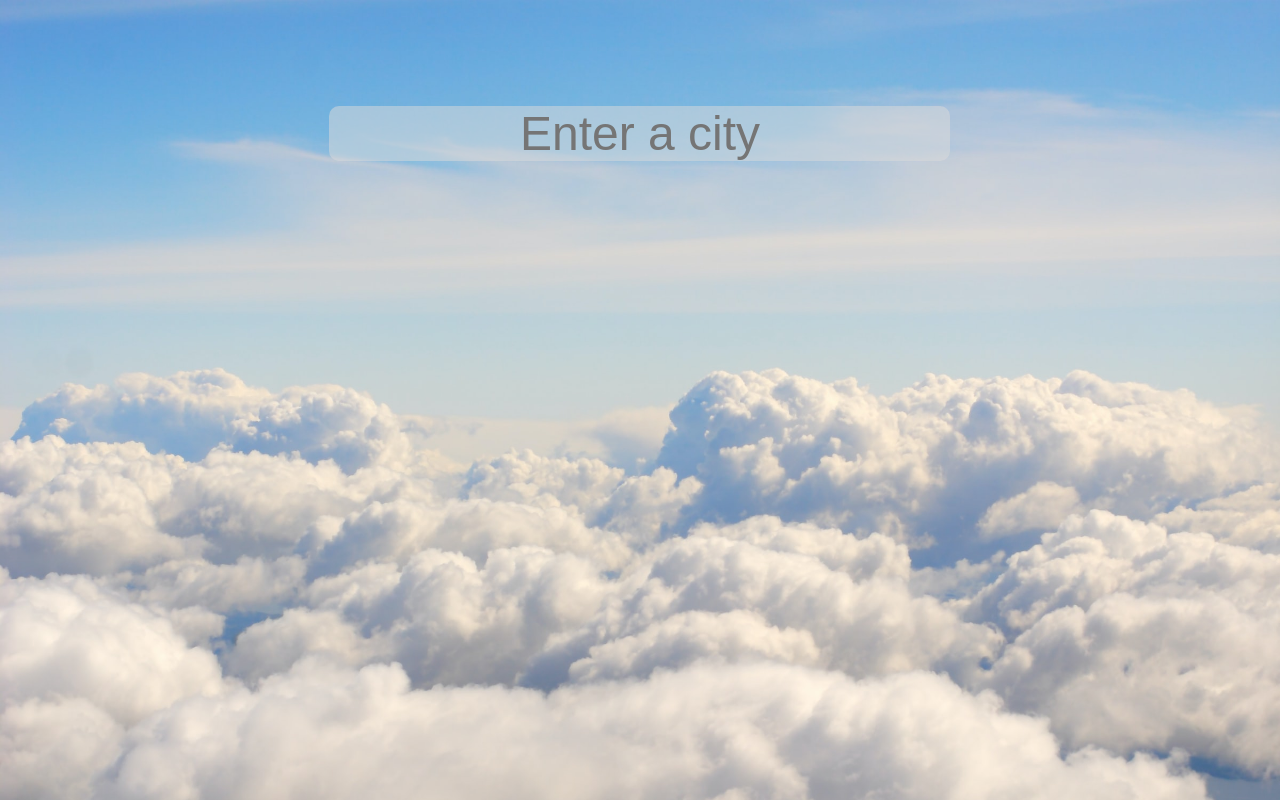
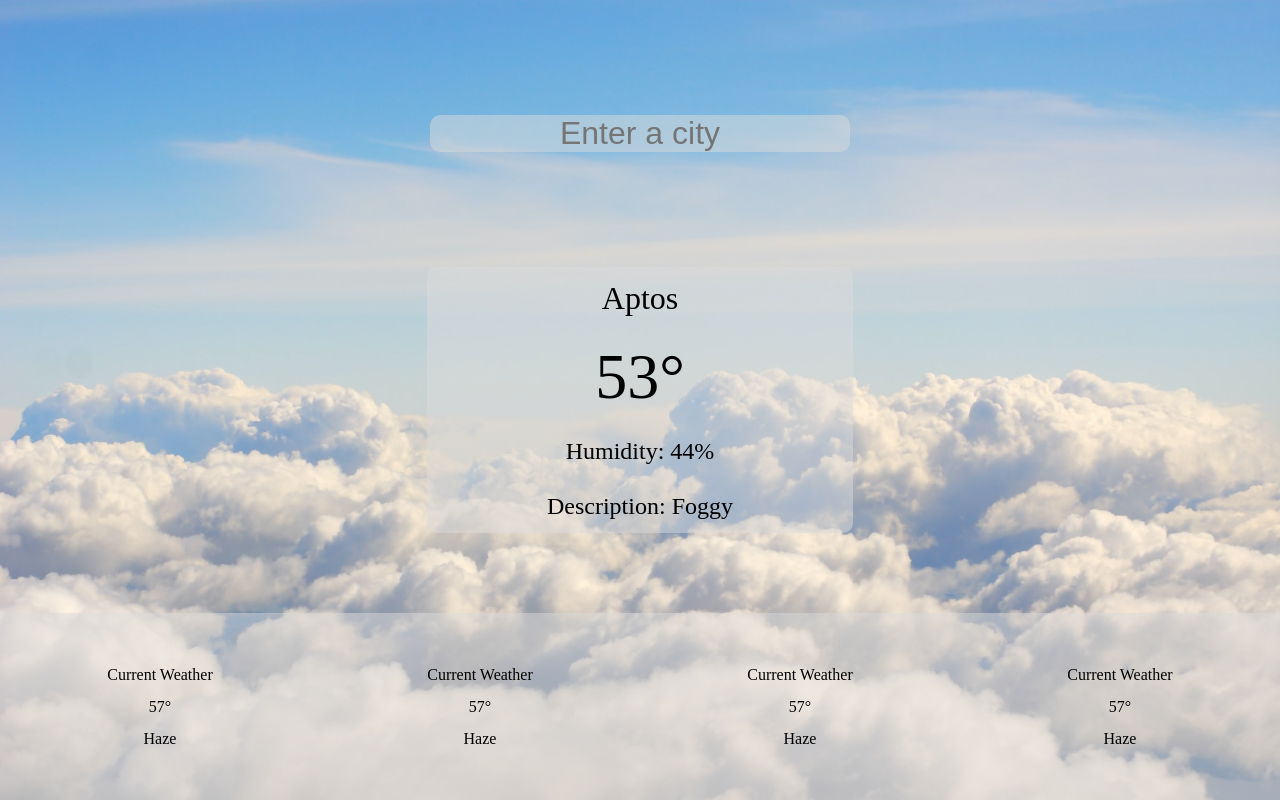
Before and after one commit to rueeazy/weather-app, a React (Create React App) app: page / in a window 1280 px wide. Built offline with nearby package versions, Linux system fonts and the light colour scheme.

Commit message:
Finish main/footer styling v1

```diff
--- a/src/assets/styles/main.css
+++ b/src/assets/styles/main.css
@@ -22,9 +22,39 @@ html, body {
   align-items: center; }
   .header .weather-input {
     text-align: center;
-    font-size: 3rem;
+    font-size: 2rem;
     background: rgba(220, 220, 220, 0.5);
     border-radius: 10px;
     border: none; }
 
+.main-content {
+  grid-column: 2 / 3;
+  grid-row: 2 / 3;
+  display: flex;
+  flex-direction: column;
+  align-items: center;
+  justify-content: space-around;
+  background: rgba(220, 220, 220, 0.5);
+  font-size: 1.5rem;
+  border-radius: 10px; }
+  .main-content .location {
+    font-size: 2rem; }
+  .main-content .temp {
+    font-size: 4rem; }
+
+.footer {
+  grid-column: 1 / -1;
+  grid-row: 3 / -1;
+  display: flex;
+  justify-content: space-around;
+  align-items: center;
+  margin-top: 5rem;
+  background: rgba(220, 220, 220, 0.5); }
+  .footer .info {
+    display: flex;
+    flex-direction: column;
+    align-items: center; }
+    .footer .info * {
+      margin: .5rem; }
+
 /*# sourceMappingURL=main.css.map */
--- a/src/assets/styles/main.scss
+++ b/src/assets/styles/main.scss
@@ -17,6 +17,7 @@ html, body {
     grid-template-columns: repeat(3, 1fr);
 }
 
+//Header Styling
 .header {
     grid-column: 1 / -1;
     grid-row: 1 / 2;
@@ -26,10 +27,52 @@ html, body {
 
     .weather-input {
         text-align: center;
-        font-size: 3rem;
+        font-size: 2rem;
         background: rgba(220,220,220,.5);
         border-radius: 10px;
         border: none;
-
     }
 }
+
+//Main Content
+
+.main-content {
+    grid-column: 2 / 3;
+    grid-row: 2 / 3;
+    display: flex;
+    flex-direction: column;
+    align-items: center;
+    justify-content: space-around;
+    background: rgba(220,220,220,.5);
+    font-size: 1.5rem;
+    border-radius: 10px;
+
+    .location {
+        font-size: 2rem;
+    }
+
+    .temp {
+        font-size: 4rem;
+    }
+}
+
+// Footer Styling
+.footer {
+    grid-column: 1 / -1;
+    grid-row: 3 / -1;
+    display: flex;
+    justify-content: space-around;
+    align-items: center;
+    margin-top: 5rem;
+    background: rgba(220,220,220,.5);
+
+    .info {
+        display: flex;
+        flex-direction: column;
+        align-items: center;
+
+        * {
+            margin: .5rem;
+        }
+    }
+}
--- a/src/components/Footer.js
+++ b/src/components/Footer.js
@@ -3,6 +3,26 @@ import React from 'react';
 function Footer() {
   return (
     <div className="footer">
+      <div className="info current">
+        <div className="title">Current Weather</div>
+        <div className="temp">57°</div>
+        <div className="description">Haze</div>
+      </div>
+      <div className="info today">
+        <div className="title">Current Weather</div>
+        <div className="temp">57°</div>
+        <div className="description">Haze</div>
+      </div>
+      <div className="info tonight">
+        <div className="title">Current Weather</div>
+        <div className="temp">57°</div>
+        <div className="description">Haze</div>
+      </div>
+      <div className="info tomorrow">
+        <div className="title">Current Weather</div>
+        <div className="temp">57°</div>
+        <div className="description">Haze</div>
+      </div>
     </div>
   );
 }
--- a/src/components/Header.js
+++ b/src/components/Header.js
@@ -3,7 +3,7 @@ import React from 'react';
 function Header() {
   return (
     <div className="header">
-        <input class="weather-input" type="text" placeholder="Enter a city"></input>
+        <input className="weather-input" type="text" placeholder="Enter a city"></input>
     </div>
   );
 }
--- a/src/components/MainContent.js
+++ b/src/components/MainContent.js
@@ -3,6 +3,10 @@ import React from 'react';
 function MainContent() {
   return (
     <div className="main-content">
+      <div className="location">Aptos</div>
+      <div className="temp">53°</div>
+      <div className="humidity">Humidity: 44%</div>
+      <div className="description">Description: Foggy</div>
     </div>
   );
 }
```
Also changed, not shown: 2 other files (tests, documents, lock files or other folders).
